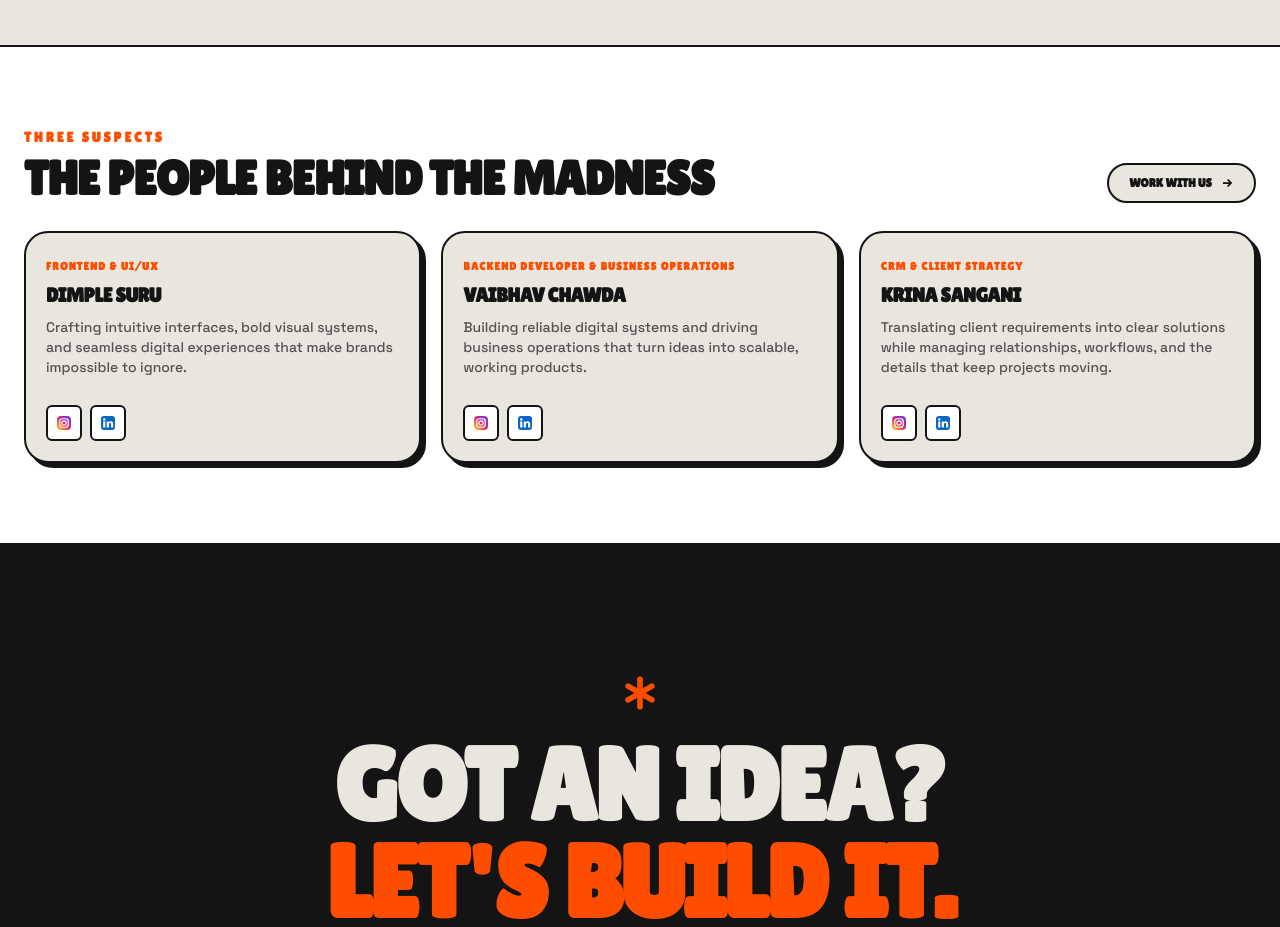
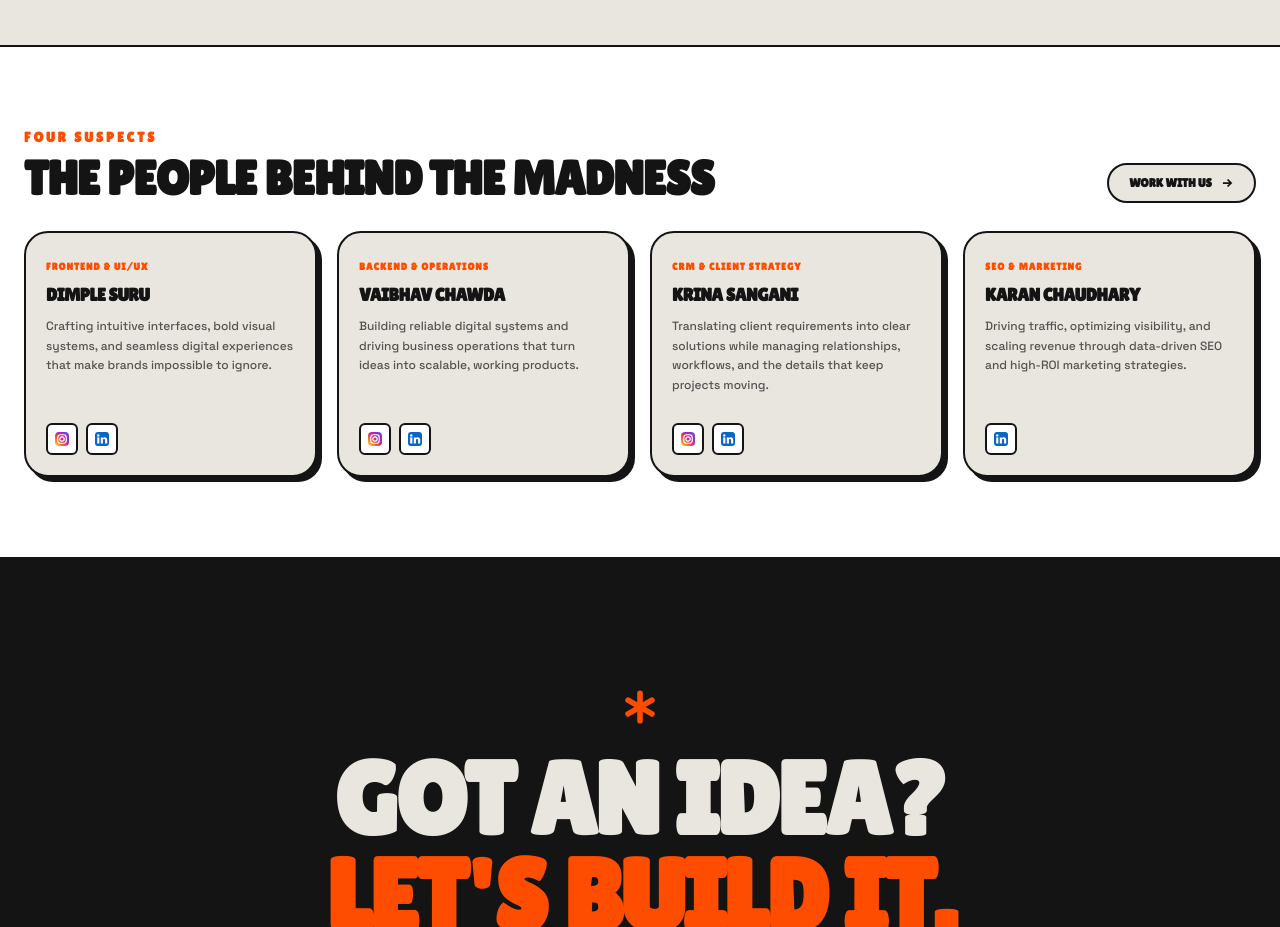
Before and after one commit to vaibhav1960/builtbyus, a website: page index.html in a window 1280 px wide. Shown: the part 4780-5707 px from the top of the page. Drawn offline with nearby package versions, Linux system fonts and the light colour scheme; a web font is replaced by a local one.

Commit message:
Add Karan to team members and fix 4-column layout

```diff
--- a/index.html
+++ b/index.html
@@ -948,7 +948,7 @@
       <div class="mx-auto max-w-7xl px-4 py-14 sm:px-6 sm:py-20">
         <div class="flex flex-wrap items-end justify-between gap-4">
           <div>
-            <p class="font-display text-sm font-bold tracking-[0.2em] text-orange">THREE SUSPECTS</p>
+            <p class="font-display text-sm font-bold tracking-[0.2em] text-orange">FOUR SUSPECTS</p>
             <h2 class="mt-2 font-display text-3xl font-black uppercase tracking-tight sm:text-5xl">The people behind the madness</h2>
           </div>
           <button onclick="openModal()" class="group hidden items-center gap-2 rounded-full border-2 border-ink bg-cream px-5 py-2.5 font-display text-xs font-bold transition-colors hover:bg-yellow sm:inline-flex">
@@ -959,17 +959,17 @@
           </button>
         </div>
 
-        <div class="mt-7 grid grid-cols-1 gap-4 md:grid-cols-3 md:gap-5">
+        <div class="mt-7 grid grid-cols-1 gap-4 sm:grid-cols-2 lg:grid-cols-4 md:gap-5 w-full">
           <!-- Founder 1: Dimple Suru -->
           <article class="flex h-full flex-col justify-between gap-4 rounded-2xl border-2 border-ink bg-cream p-4 shadow-[4px_4px_0_0_#141414] sm:gap-5 sm:rounded-3xl sm:p-5 sm:shadow-[5px_5px_0_0_#141414]">
             <div>
-              <span class="font-display text-[11px] font-bold text-orange tracking-widest uppercase">FRONTEND &amp; UI/UX</span>
-              <h3 class="mt-1 font-display text-lg font-black leading-tight tracking-tight sm:text-xl">DIMPLE SURU</h3>
-              <p class="mt-2 text-xs font-medium leading-relaxed text-ink/70 sm:text-sm">Crafting intuitive interfaces, bold visual systems, and seamless digital experiences that make brands impossible to ignore.</p>
+              <span class="font-display text-[10px] font-bold text-orange tracking-widest uppercase">FRONTEND &amp; UI/UX</span>
+              <h3 class="mt-1 font-display text-base font-black leading-tight tracking-tight sm:text-lg">DIMPLE SURU</h3>
+              <p class="mt-2 text-xs font-medium leading-relaxed text-ink/70">Crafting intuitive interfaces, bold visual systems, and seamless digital experiences that make brands impossible to ignore.</p>
             </div>
             <div class="flex gap-2 pt-2">
               <!-- Instagram -->
-              <a href="https://www.instagram.com/soundsgood._03/?hl=en" target="_blank" rel="noopener noreferrer" class="grid size-8 place-items-center rounded-md border-2 border-ink bg-paper transition-transform hover:-translate-y-0.5 sm:size-9" aria-label="Dimple Suru Instagram">
+              <a href="https://www.instagram.com/soundsgood._03/?hl=en" target="_blank" rel="noopener noreferrer" class="grid size-8 place-items-center rounded-md border-2 border-ink bg-paper transition-transform hover:-translate-y-0.5" aria-label="Dimple Suru Instagram">
                 <svg viewBox="0 0 24 24" class="size-4">
                   <defs>
                     <linearGradient id="ig-gradient-dimple" x1="0" y1="1" x2="1" y2="0">
@@ -987,7 +987,7 @@
                 </svg>
               </a>
               <!-- LinkedIn -->
-              <a href="https://www.linkedin.com/in/dimple-suru/" target="_blank" rel="noopener noreferrer" class="grid size-8 place-items-center rounded-md border-2 border-ink bg-paper transition-transform hover:-translate-y-0.5 sm:size-9" aria-label="Dimple Suru LinkedIn">
+              <a href="https://www.linkedin.com/in/dimple-suru/" target="_blank" rel="noopener noreferrer" class="grid size-8 place-items-center rounded-md border-2 border-ink bg-paper transition-transform hover:-translate-y-0.5" aria-label="Dimple Suru LinkedIn">
                 <svg viewBox="0 0 24 24" class="size-4">
                   <rect x="1.5" y="1.5" width="21" height="21" rx="4.5" fill="#0A66C2"></rect>
                   <circle cx="6.4" cy="6.6" r="1.8" fill="#fff"></circle>
@@ -1001,13 +1001,13 @@
           <!-- Founder 2: Vaibhav Chawda -->
           <article class="flex h-full flex-col justify-between gap-4 rounded-2xl border-2 border-ink bg-cream p-4 shadow-[4px_4px_0_0_#141414] sm:gap-5 sm:rounded-3xl sm:p-5 sm:shadow-[5px_5px_0_0_#141414]">
             <div>
-              <span class="font-display text-[11px] font-bold text-orange tracking-widest uppercase">BACKEND DEVELOPER &amp; BUSINESS OPERATIONS</span>
-              <h3 class="mt-1 font-display text-lg font-black leading-tight tracking-tight sm:text-xl">VAIBHAV CHAWDA</h3>
-              <p class="mt-2 text-xs font-medium leading-relaxed text-ink/70 sm:text-sm">Building reliable digital systems and driving business operations that turn ideas into scalable, working products.</p>
+              <span class="font-display text-[10px] font-bold text-orange tracking-widest uppercase">BACKEND &amp; OPERATIONS</span>
+              <h3 class="mt-1 font-display text-base font-black leading-tight tracking-tight sm:text-lg">VAIBHAV CHAWDA</h3>
+              <p class="mt-2 text-xs font-medium leading-relaxed text-ink/70">Building reliable digital systems and driving business operations that turn ideas into scalable, working products.</p>
             </div>
             <div class="flex gap-2 pt-2">
               <!-- Instagram -->
-              <a href="https://www.instagram.com/_.vaibhav.______/?hl=en" target="_blank" rel="noopener noreferrer" class="grid size-8 place-items-center rounded-md border-2 border-ink bg-paper transition-transform hover:-translate-y-0.5 sm:size-9" aria-label="Vaibhav Chawda Instagram">
+              <a href="https://www.instagram.com/_.vaibhav.______/?hl=en" target="_blank" rel="noopener noreferrer" class="grid size-8 place-items-center rounded-md border-2 border-ink bg-paper transition-transform hover:-translate-y-0.5" aria-label="Vaibhav Chawda Instagram">
                 <svg viewBox="0 0 24 24" class="size-4">
                   <defs>
                     <linearGradient id="ig-gradient-vaibhav" x1="0" y1="1" x2="1" y2="0">
@@ -1025,7 +1025,7 @@
                 </svg>
               </a>
               <!-- LinkedIn -->
-              <a href="https://www.linkedin.com/in/vaibhav-chawda-542545282/" target="_blank" rel="noopener noreferrer" class="grid size-8 place-items-center rounded-md border-2 border-ink bg-paper transition-transform hover:-translate-y-0.5 sm:size-9" aria-label="Vaibhav Chawda LinkedIn">
+              <a href="https://www.linkedin.com/in/vaibhav-chawda-542545282/" target="_blank" rel="noopener noreferrer" class="grid size-8 place-items-center rounded-md border-2 border-ink bg-paper transition-transform hover:-translate-y-0.5" aria-label="Vaibhav Chawda LinkedIn">
                 <svg viewBox="0 0 24 24" class="size-4">
                   <rect x="1.5" y="1.5" width="21" height="21" rx="4.5" fill="#0A66C2"></rect>
                   <circle cx="6.4" cy="6.6" r="1.8" fill="#fff"></circle>
@@ -1039,12 +1039,12 @@
           <!-- Founder 3: Krina Sangani -->
           <article class="flex h-full flex-col justify-between gap-4 rounded-2xl border-2 border-ink bg-cream p-4 shadow-[4px_4px_0_0_#141414] sm:gap-5 sm:rounded-3xl sm:p-5 sm:shadow-[5px_5px_0_0_#141414]">
             <div>
-              <span class="font-display text-[11px] font-bold text-orange tracking-widest uppercase">CRM &amp; CLIENT STRATEGY</span>
-              <h3 class="mt-1 font-display text-lg font-black leading-tight tracking-tight sm:text-xl">KRINA SANGANI</h3>
-              <p class="mt-2 text-xs font-medium leading-relaxed text-ink/70 sm:text-sm">Translating client requirements into clear solutions while managing relationships, workflows, and the details that keep projects moving.</p>
+              <span class="font-display text-[10px] font-bold text-orange tracking-widest uppercase">CRM &amp; CLIENT STRATEGY</span>
+              <h3 class="mt-1 font-display text-base font-black leading-tight tracking-tight sm:text-lg">KRINA SANGANI</h3>
+              <p class="mt-2 text-xs font-medium leading-relaxed text-ink/70">Translating client requirements into clear solutions while managing relationships, workflows, and the details that keep projects moving.</p>
             </div>
             <div class="flex gap-2 pt-2">
-              <a href="https://www.instagram.com/kriiiiriiiina/?hl=en" target="_blank" rel="noopener noreferrer" class="grid size-8 place-items-center rounded-md border-2 border-ink bg-paper transition-transform hover:-translate-y-0.5 sm:size-9" aria-label="Krina Sangani Instagram">
+              <a href="https://www.instagram.com/kriiiiriiiina/?hl=en" target="_blank" rel="noopener noreferrer" class="grid size-8 place-items-center rounded-md border-2 border-ink bg-paper transition-transform hover:-translate-y-0.5" aria-label="Krina Sangani Instagram">
                 <svg viewBox="0 0 24 24" class="size-4">
                   <defs>
                     <linearGradient id="ig-gradient-krina" x1="0" y1="1" x2="1" y2="0">
@@ -1061,7 +1061,26 @@
                   <circle cx="17.2" cy="6.9" r="1.2" fill="#fff"></circle>
                 </svg>
               </a>
-              <a href="https://www.linkedin.com/in/krina-sangani-508b03249/" target="_blank" rel="noopener noreferrer" class="grid size-8 place-items-center rounded-md border-2 border-ink bg-paper transition-transform hover:-translate-y-0.5 sm:size-9" aria-label="Krina Sangani LinkedIn">
+              <a href="https://www.linkedin.com/in/krina-sangani-508b03249/" target="_blank" rel="noopener noreferrer" class="grid size-8 place-items-center rounded-md border-2 border-ink bg-paper transition-transform hover:-translate-y-0.5" aria-label="Krina Sangani LinkedIn">
+                <svg viewBox="0 0 24 24" class="size-4">
+                  <rect x="1.5" y="1.5" width="21" height="21" rx="4.5" fill="#0A66C2"></rect>
+                  <circle cx="6.4" cy="6.6" r="1.8" fill="#fff"></circle>
+                  <rect x="4.8" y="9.6" width="3.2" height="9.2" fill="#fff"></rect>
+                  <path d="M10.2 9.6h3.05v1.3a3.32 3.32 0 0 1 2.93-1.5c2.2 0 3.62 1.4 3.62 4.05v5.35h-3.2v-4.85c0-1.25-.5-2-1.62-2-1 0-1.58.66-1.58 2v4.85h-3.2Z" fill="#fff"></path>
+                </svg>
+              </a>
+            </div>
+          </article>
+
+          <!-- Founder 4: Karan Chaudhary -->
+          <article class="flex h-full flex-col justify-between gap-4 rounded-2xl border-2 border-ink bg-cream p-4 shadow-[4px_4px_0_0_#141414] sm:gap-5 sm:rounded-3xl sm:p-5 sm:shadow-[5px_5px_0_0_#141414]">
+            <div>
+              <span class="font-display text-[10px] font-bold text-orange tracking-widest uppercase">SEO &amp; MARKETING</span>
+              <h3 class="mt-1 font-display text-base font-black leading-tight tracking-tight sm:text-lg">KARAN CHAUDHARY</h3>
+              <p class="mt-2 text-xs font-medium leading-relaxed text-ink/70">Driving traffic, optimizing visibility, and scaling revenue through data-driven SEO and high-ROI marketing strategies.</p>
+            </div>
+            <div class="flex gap-2 pt-2">
+              <a href="https://www.linkedin.com/in/karan-chaudhary-846664319?utm_source=share_via&amp;utm_content=profile&amp;utm_medium=member_android" target="_blank" rel="noopener noreferrer" class="grid size-8 place-items-center rounded-md border-2 border-ink bg-paper transition-transform hover:-translate-y-0.5" aria-label="Karan Chaudhary LinkedIn">
                 <svg viewBox="0 0 24 24" class="size-4">
                   <rect x="1.5" y="1.5" width="21" height="21" rx="4.5" fill="#0A66C2"></rect>
                   <circle cx="6.4" cy="6.6" r="1.8" fill="#fff"></circle>
```
